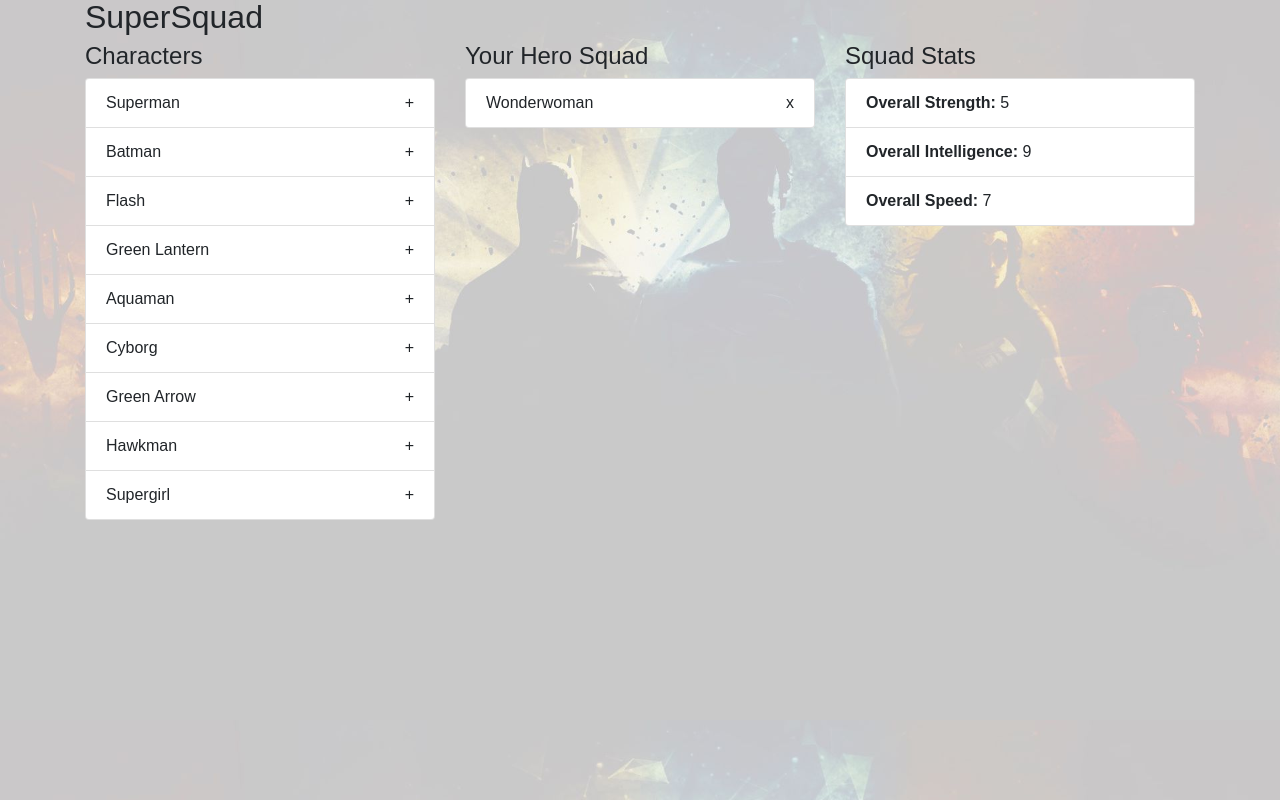
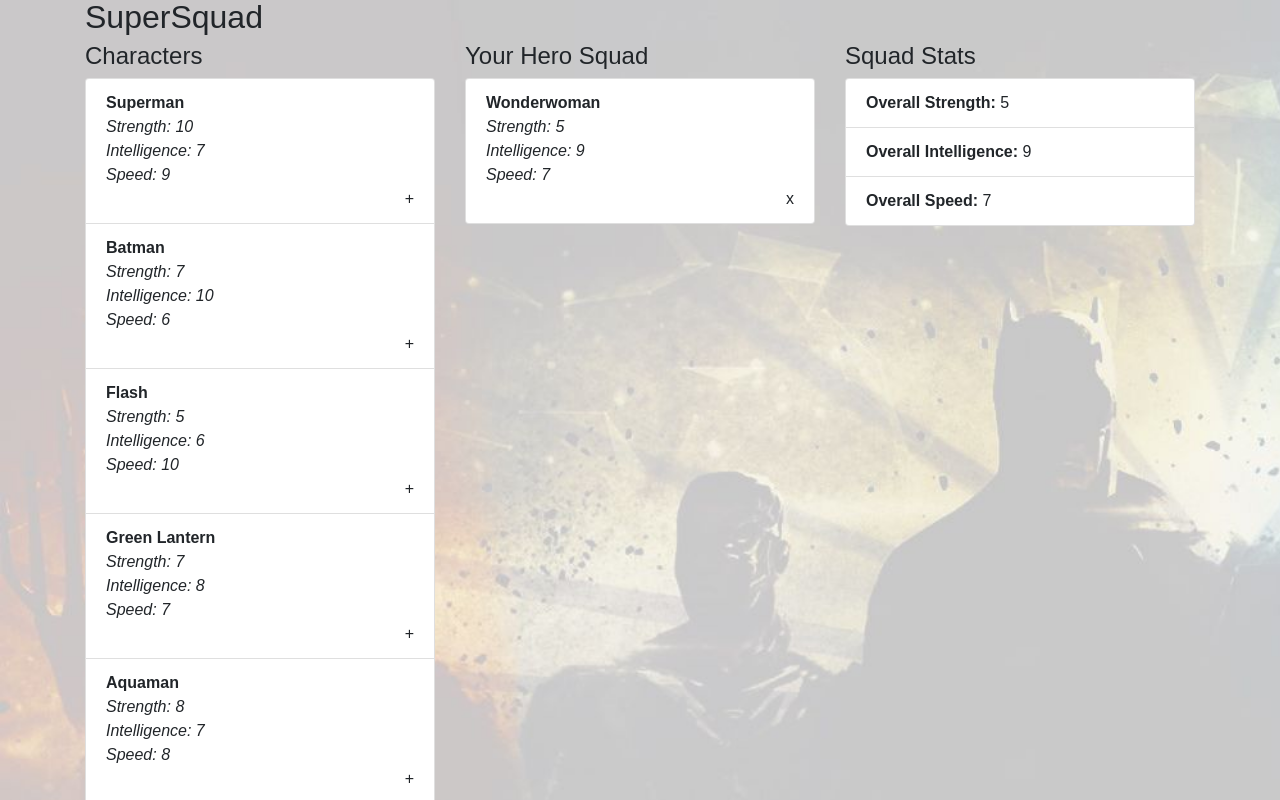
Before and after one commit to turquoise/react-supersquad, a React (Create React App) app: page / in a window 1280 px wide. Shown: the top 800 px of the page. Built offline with nearby package versions, Linux system fonts and the light colour scheme.

Commit message:
added information to character and hero lists

```diff
--- a/src/components/CharacterList.js
+++ b/src/components/CharacterList.js
@@ -14,7 +14,13 @@ class CharacterList extends Component {
             this.props.characters.map(character => {
               return (
                 <li className="list-group-item" key={character.id} >
-                  <div className="list-item" >{character.name}</div>
+                  <div className="list-item" ><b>{character.name}</b></div>
+                  <i>
+                    <div>Strength: {character.strength}</div>
+                    <div>Intelligence: {character.intelligence}</div>
+                    <div>Speed: {character.speed}</div>
+                  </i>
+
                   <div className="list-item right-button"
                         onClick={ () => this.props.addCharacterById(character.id)} >
                     +
--- a/src/components/HeroList.js
+++ b/src/components/HeroList.js
@@ -14,8 +14,14 @@ class HeroList extends Component {
               return (
                 <li className="list-group-item" key={hero.id}>
                   <div className="list-item">
-                    { hero.name }
+                    <b>{ hero.name }</b>
                   </div>
+                  <i>
+                    <div>Strength: {hero.strength}</div>
+                    <div>Intelligence: {hero.intelligence}</div>
+                    <div>Speed: {hero.speed}</div>
+                  </i>
+
                   <div className="list-item right-button"
                         onClick={ () => this.props.removeCharacterById(hero.id)}>
                     x
```
